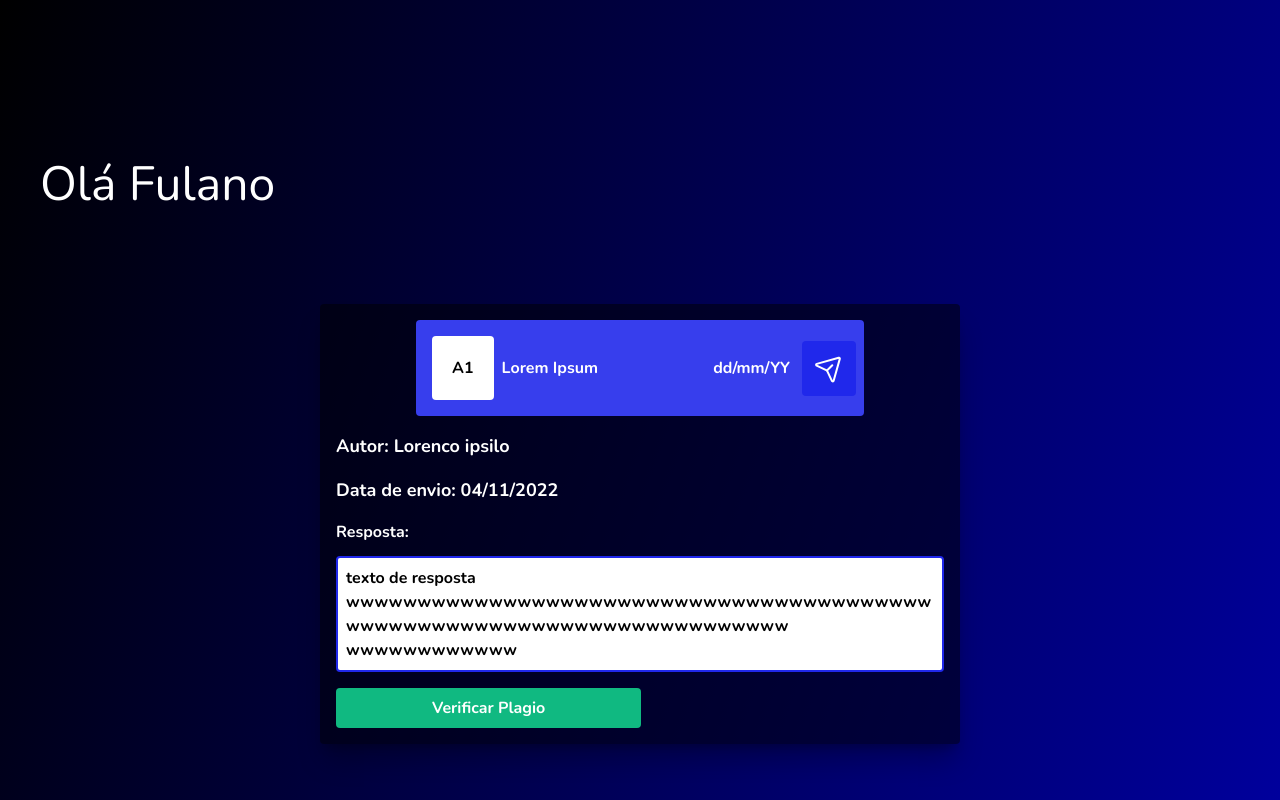
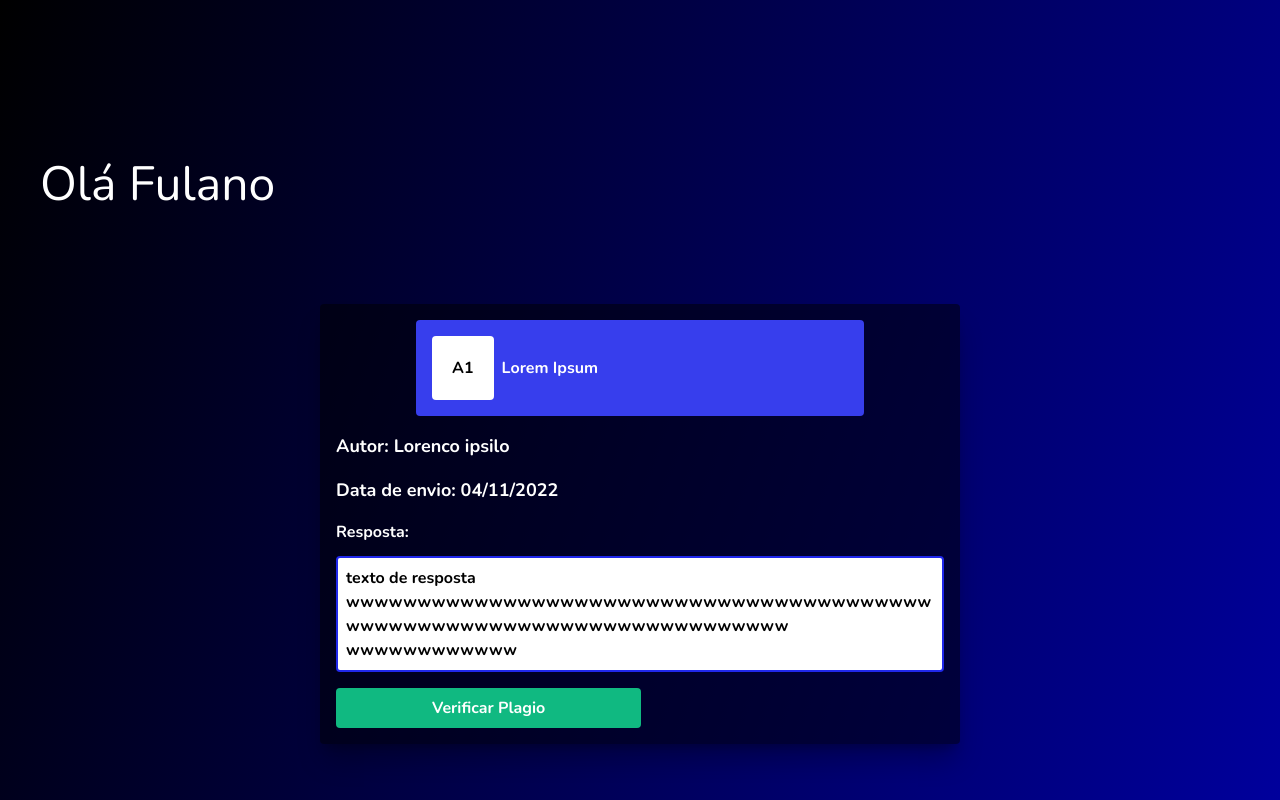
Before and after one commit to JoaoVictor-FA/Projeto-Eng-soft, a React (Vite) app in the folder frontend-engsoft/: page /Answers in a window 1280 px wide. Shown: the top 800 px of the page. Built offline with nearby package versions, Linux system fonts and the light colour scheme.

Commit message:
card com props

```diff
--- a/frontend-engsoft/src/components/Card.tsx
+++ b/frontend-engsoft/src/components/Card.tsx
@@ -1,5 +1,5 @@
 import arrow from "../assets/Arrow.svg";
-export default function Card({ isTeacher = false }: { isTeacher?: boolean }) {
+export default function Card({ isTeacher = false, justShow = false  }: { isTeacher?: boolean, justShow?: boolean  }) {
   return (
     <>
       <article className="flex items-center justify-between p-2 rounded bg-blue-secondary">
@@ -10,8 +10,8 @@ export default function Card({ isTeacher = false }: { isTeacher?: boolean }) {
           <h4 className="font-bold">Lorem Ipsum</h4>
         </div>
         <div className="flex justify-center items-center gap-3">
-          <p>dd/mm/YY</p>
-          {!isTeacher && (
+          {!justShow && <p>dd/mm/YY</p>}
+          {!isTeacher && !justShow && (
             <button className="bg-blue-main hover:bg-blue-darker transition p-3 rounded">
               <img src={arrow} alt="arrow" />
             </button>
--- a/frontend-engsoft/src/components/Resposta.tsx
+++ b/frontend-engsoft/src/components/Resposta.tsx
@@ -5,7 +5,7 @@ export default function Resposta() {
   return (
     <div className="mt-24 flex flex-col h-max w-1/2 bg-gray-dark text-white p-4 gap-4 font-bold rounded shadow-xl shadow-gray-main ">
       <div className="px-20">
-        <Card/>
+        <Card justShow />
       </div>
       <h1 className="text-lg">Autor: Lorenco ipsilo</h1>
       <h1 className="text-lg">Data de envio: 04/11/2022</h1>
```
